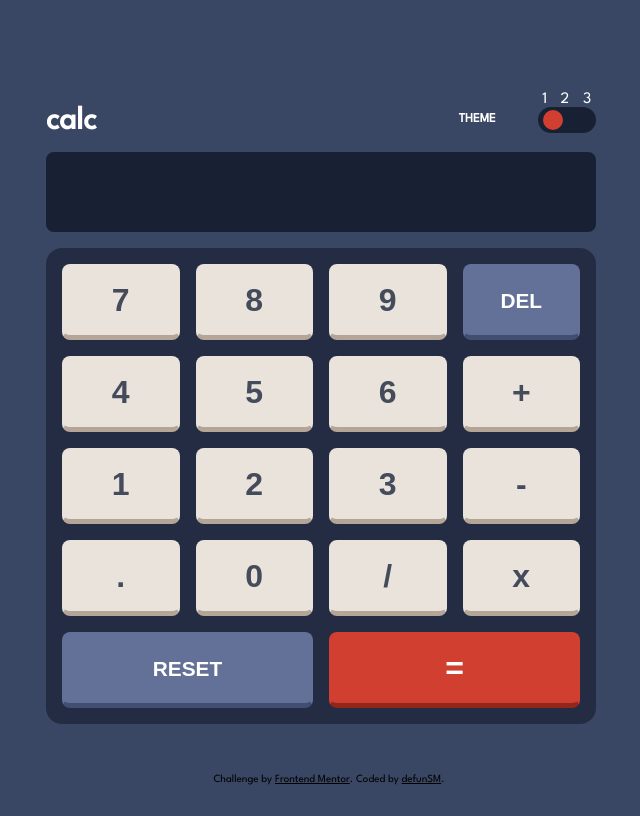
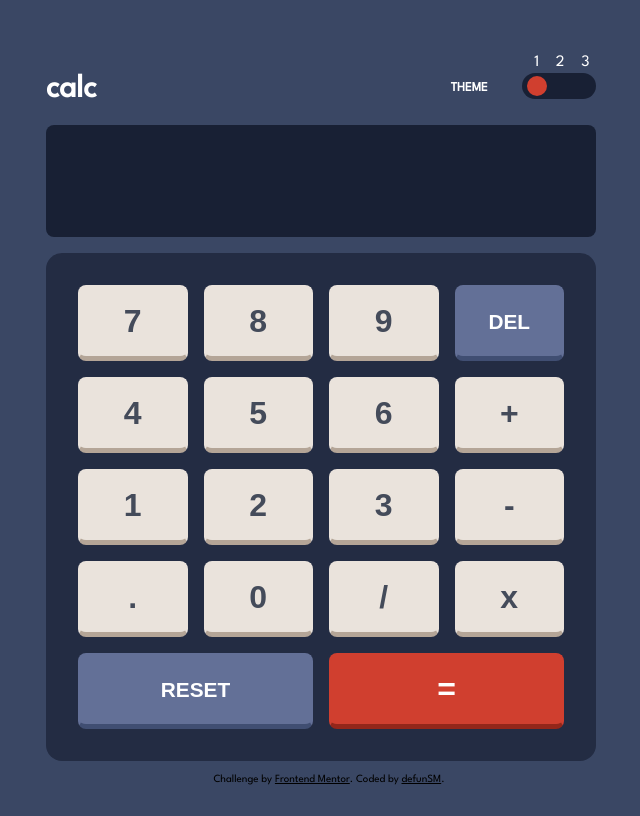
Before and after one commit to defunSM/calculator-plain-js, a plain HTML site: page index.html in a window 1280 px wide. Shown: the whole page, without its empty margins (319-959 px from the left). Drawn offline with Linux system fonts and the light colour scheme.

Commit message:
fix: adjust theme toggle, increase screen height, add padding to keypad

```diff
--- a/index.html
+++ b/index.html
@@ -10,10 +10,10 @@
 
 </head>
 <body data-theme="dark">
-  <div class="container">
+  <main class="container">
       <div class="theme-container">1 2 3</div>
       <div class="header">
-        <span id="calc-text">calc</span>
+        <h1 id="calc-text">calc</h1>
         <div class="stick-to-end">THEME</div>
         <div class="btn-holder">
           <div class="btn-circle"></div>
@@ -43,7 +43,7 @@
 
 
       </div>
-  </div>
+  </main>
 
   <script>
 
--- a/style.css
+++ b/style.css
@@ -88,7 +88,7 @@ button:hover {
   display: relative;
   justify-content: right;
   margin-left: 7rem;
-  margin-top: 0.4rem;
+  margin-top: 1.8rem;
   text-align: right;
   font-weight: bold;
   font-size: 0.8rem;
@@ -105,15 +105,15 @@ button:hover {
 .theme-container {
   display: flex;
   justify-content: right;
-  letter-spacing: 0.3rem;
+  letter-spacing: 0.4rem;
   color: var(--text-color-2);
+  margin-bottom: -1rem;
 }
 
 .attribution { font-size: 11px; text-align: center; color: black; }
 .attribution a { color: black; }
 
 .header {
-  margin-bottom: 1rem;
   color: var(--header-text);
   display: flex;
   flex-direction: row;
@@ -132,16 +132,16 @@ button:hover {
   padding: 1rem;
   border-radius: 0.5rem;
   color: var(--text-color-2);
-  font-size: 2rem;
+  font-size: 3rem;
   font-weight: bold;
-  min-height: 3rem;
+  min-height: 5rem;
 }
 
 .grid {
   display: grid;
   justify-content: center;
   grid-template-columns: 1fr 1fr 1fr 1fr;
-  padding: 1rem;
+  padding: 2rem;
   background-color: var(--primary-keypad-bg-color);
   border-radius: 1rem;
   gap: 1rem;
@@ -162,7 +162,8 @@ button:hover {
   padding-right: 5px;
   cursor: pointer;
   flex-direction: row;
-  min-width: 3rem;
+  min-width: 4rem;
+  margin-top: 1.2rem;
 
 }
 
@@ -177,13 +178,13 @@ button:hover {
 
 .active {
   background-color: rgb(218, 114, 80);
-  transform: translateX(15px);
+  transform: translateX(1.5rem);
   transition: 300ms;
 }
 
 .active-2 {
   background-color: rgb(218, 114, 80);
-  transform: translateX(30px);
+  transform: translateX(3rem);
   transition: 300ms;
 }
 
```
